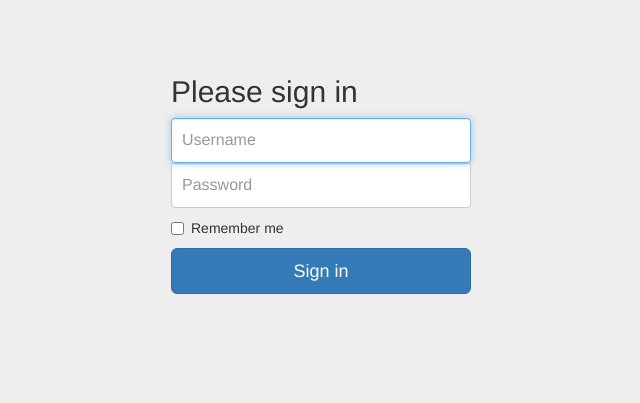
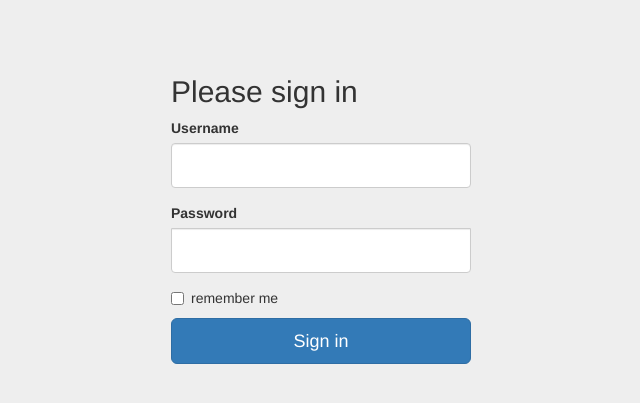
Before and after one commit to denesgeza/web-apps, a Flask app: page /login in a window 1280 px wide. Shown: the top 403 px of the page, without its empty margins (319-959 px from the left). Run offline with Flask 2, Linux system fonts and the light colour scheme; some libraries are stand-ins or nearby versions.

Commit message:
finish login.html

```diff
--- a/app.py
+++ b/app.py
@@ -6,12 +6,15 @@ from wtforms.validators import InputRequired, Email, Length
 
 
 app = Flask(__name__)
+app.config['SECRET_KEY'] = 'Thisisthesecretkey'
 Bootstrap(app)
+
 
 class LoginForm(FlaskForm):
     username = StringField("Username", validators=[InputRequired(), Length(min=4, max=15)])
     password = PasswordField('Password', validators=[InputRequired(), Length(min=8, max=80)])
     remember = BooleanField('remember me')
+
 
 @app.route('/')
 def index():
--- a/templates/login.html
+++ b/templates/login.html
@@ -14,17 +14,12 @@ Login
 
       <form class="form-signin">
         <h2 class="form-signin-heading">Please sign in</h2>
+
         {{ form.hidden_tag() }}
+        {{ wtf.form_field(form.username) }}
+        {{ wtf.form_field(form.password) }}
+        {{ wtf.form_field(form.remember) }}
 
-        <label for="inputUsername" class="sr-only">Username</label>
-        <input type="text" id="inputUsername" class="form-control" placeholder="Username" required autofocus>
-        <label for="inputPassword" class="sr-only">Password</label>
-        <input type="password" id="inputPassword" class="form-control" placeholder="Password" required>
-        <div class="checkbox">
-          <label>
-            <input type="checkbox" value="remember-me"> Remember me
-          </label>
-        </div>
         <button class="btn btn-lg btn-primary btn-block" type="submit">Sign in</button>
       </form>
 
```
